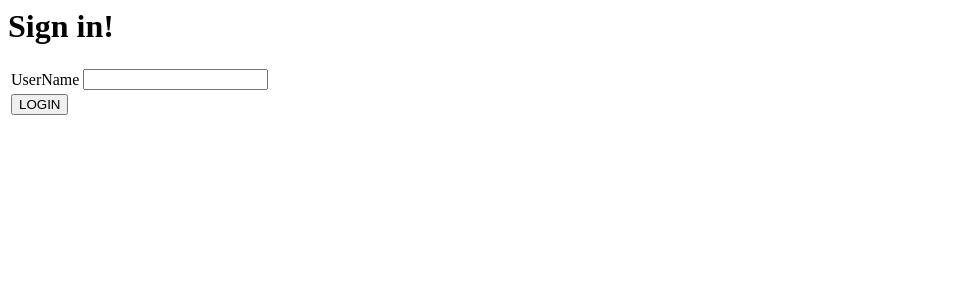
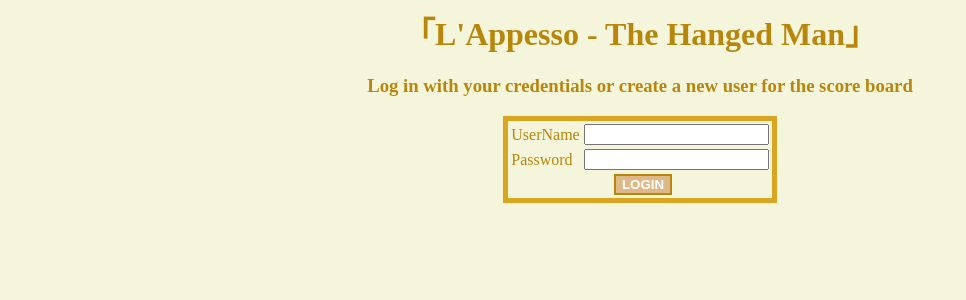
Before and after one commit to rtogn/L-Appesso-P2-WebDev-2022, a PHP site: page /login.php in a window 1280 px wide. Shown: the top 300 px of the page, without its empty margins (0-966 px from the left). Run offline with PHP 8.4, Linux system fonts and the light colour scheme.

Commit message:
Login screen styling.

```diff
--- /dev/null
+++ b/login.css
@@ -0,0 +1,26 @@
+.center {
+	text-align: center;
+	width: 75%;
+	margin: auto;
+	color: DarkGoldenrod;
+}
+
+.center table {
+	margin: 0 auto;
+	border: 5px solid Goldenrod;
+	color: DarkGoldenrod;
+}
+
+.center input[type=text]  {
+	position: relative;
+
+}
+
+.center input[type=submit]  {
+	color: white;
+	font-weight: bold;
+	position: relative;
+	left: 150%;
+	background-color: BurlyWood;
+	border: 2px solid DarkGoldenrod;
+}
--- a/login.php
+++ b/login.php
@@ -27,27 +27,31 @@ if (isset($_SESSION['use'])) {
 <head>
 
     <title> Login Page </title>
-
+    <link rel="stylesheet" type="text/css" href="style.css">
+    <link rel="stylesheet" type="text/css" href="login.css">
 </head>
 
 <body>
-
-    <h1>Sign in!</h1>
-
-    <form action="" method="post">
-
+    <div class="center">
+    	<h1 class="beep">「L'Appesso - The Hanged Man」</h1>
+	<h3>Log in with your credentials or create a new user for the score board</h3>
+	<form action="" method="post">
         <table width="200" border="0">
             <tr>
                 <td> UserName</td>
                 <td> <input type="text" name="user"> </td>
+ 	   </tr>
+	    <tr>
+        	<td>Password</td>
+		<td><input type="text" name="pass"></td>
             </tr>
             <tr>
                 <td> <input type="submit" name="login" value="LOGIN"></td>
-                <td></td>
             </tr>
         </table>
-    </form>
 
+    	</form>
+    </div>
 </body>
 
 </html>
--- a/style.css
+++ b/style.css
@@ -16,6 +16,7 @@ body {
     width: 500px;
     background-color: grey;
 }
+
 
 div.imageDiv>img {
     width: 80%;
--- a/usrs.txt
+++ b/usrs.txt
@@ -1,3 +1,5 @@
 usr,win,loss,password
 Aaron,1,2,shabooboo
-Belogus,4,2,skoopz
+
+Belogus,4,4,skoopz
+sdfsd,0,1,none
```
